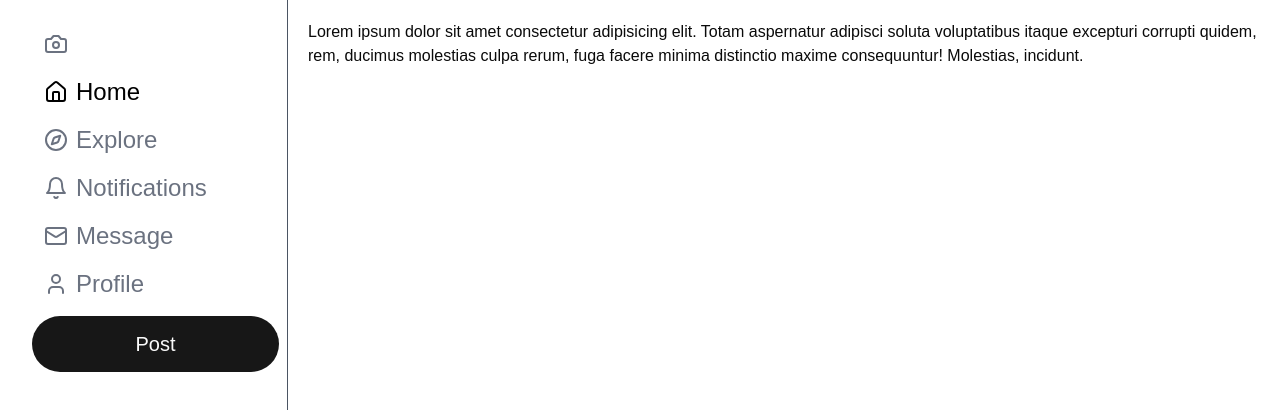
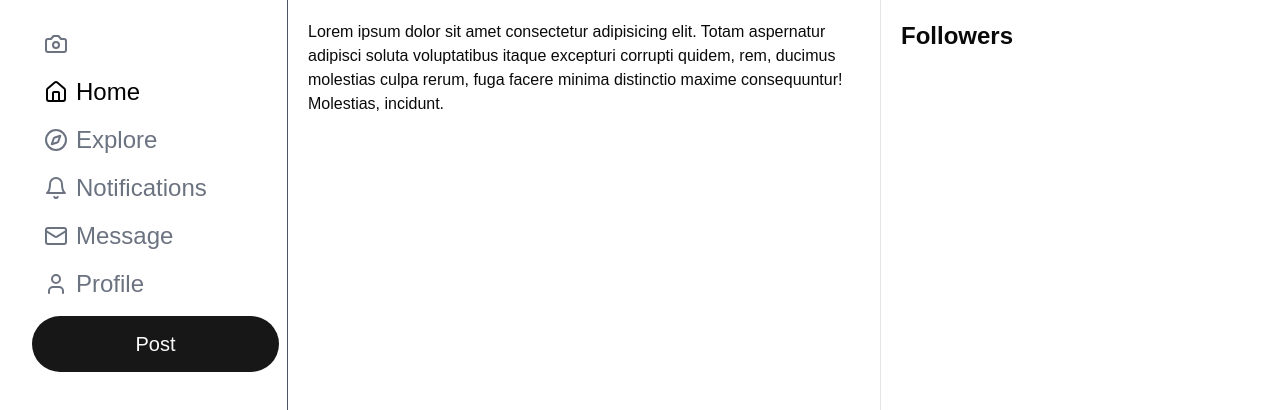
Before and after one commit to saefulbarkah/social-app, a Next.js app: page / in a window 1280 px wide. Shown: the top 410 px of the page. Built offline with nearby package versions, Linux system fonts and the light colour scheme.

Commit message:
feat: follower sidebar

```diff
--- a/src/app/layout.tsx
+++ b/src/app/layout.tsx
@@ -1,6 +1,6 @@
 import type { Metadata } from 'next';
 import './globals.css';
-import { Sidebar } from '@/components/sidebar';
+import { FollowerSideBar, Sidebar } from '@/components/sidebar';
 
 export const metadata: Metadata = {
   title: 'Social APP',
@@ -17,7 +17,8 @@ export default function RootLayout({
       <body className={`antialiased`}>
         <main className="flex">
           <Sidebar />
-          <div className="flex-1 mx-5 min-h-screen pt-5">{children}</div>
+          <div className="flex-1 ml-5 min-h-screen pt-5 mr-5">{children}</div>
+          <FollowerSideBar />
         </main>
       </body>
     </html>
--- a/src/app/page.tsx
+++ b/src/app/page.tsx
@@ -1,5 +1,3 @@
-import { Button } from '@/components/ui/button';
-
 export default function Home() {
   return (
     <>
--- /dev/null
+++ b/src/components/sidebar/FollowerSidebar.tsx
@@ -0,0 +1,11 @@
+import React from 'react';
+
+export const FollowerSideBar = () => {
+  return (
+    <aside className="sticky top-0 right-0 bottom-0 w-[25rem]">
+      <div className="border-l py-5 pl-5 pr-2 h-full w-full">
+        <h3 className="text-2xl font-semibold">Followers</h3>
+      </div>
+    </aside>
+  );
+};
--- a/src/components/sidebar/index.tsx
+++ b/src/components/sidebar/index.tsx
@@ -1 +1,2 @@
 export * from './Sidebar';
+export * from './FollowerSidebar';
```
